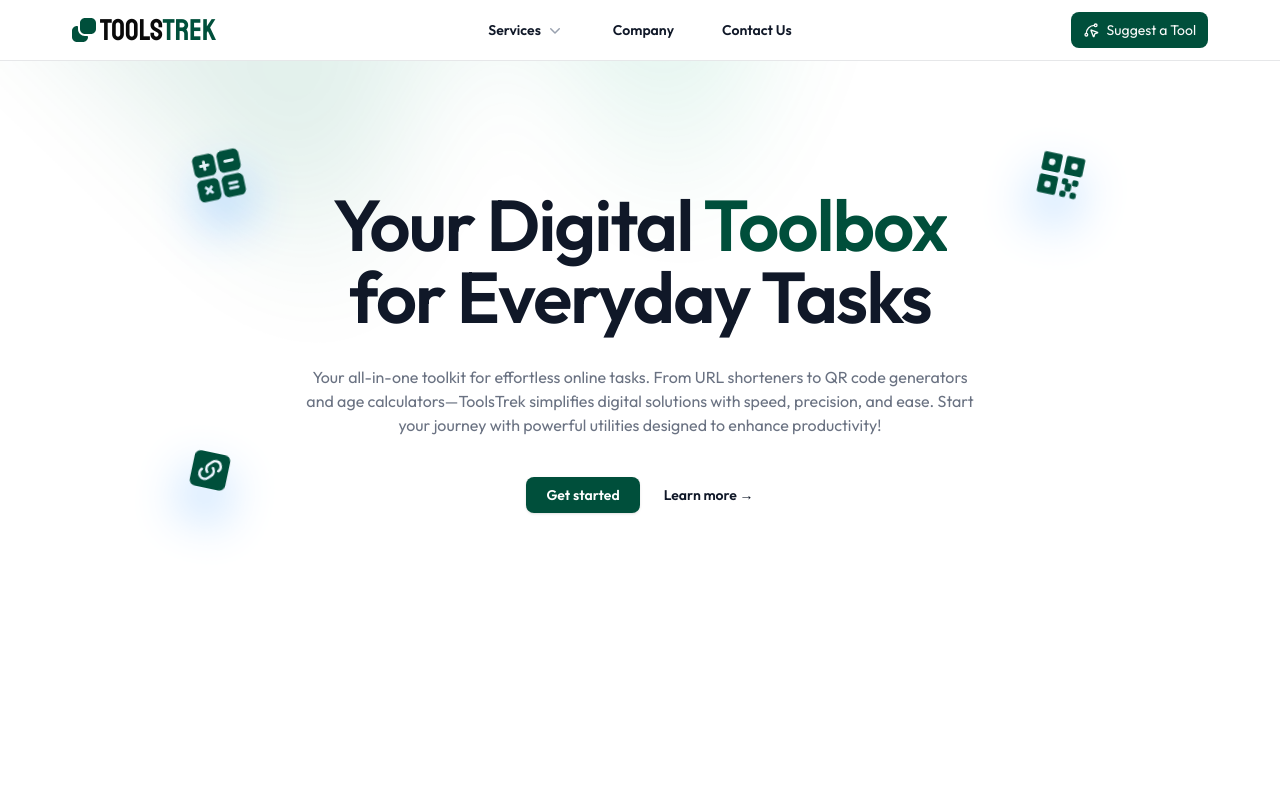
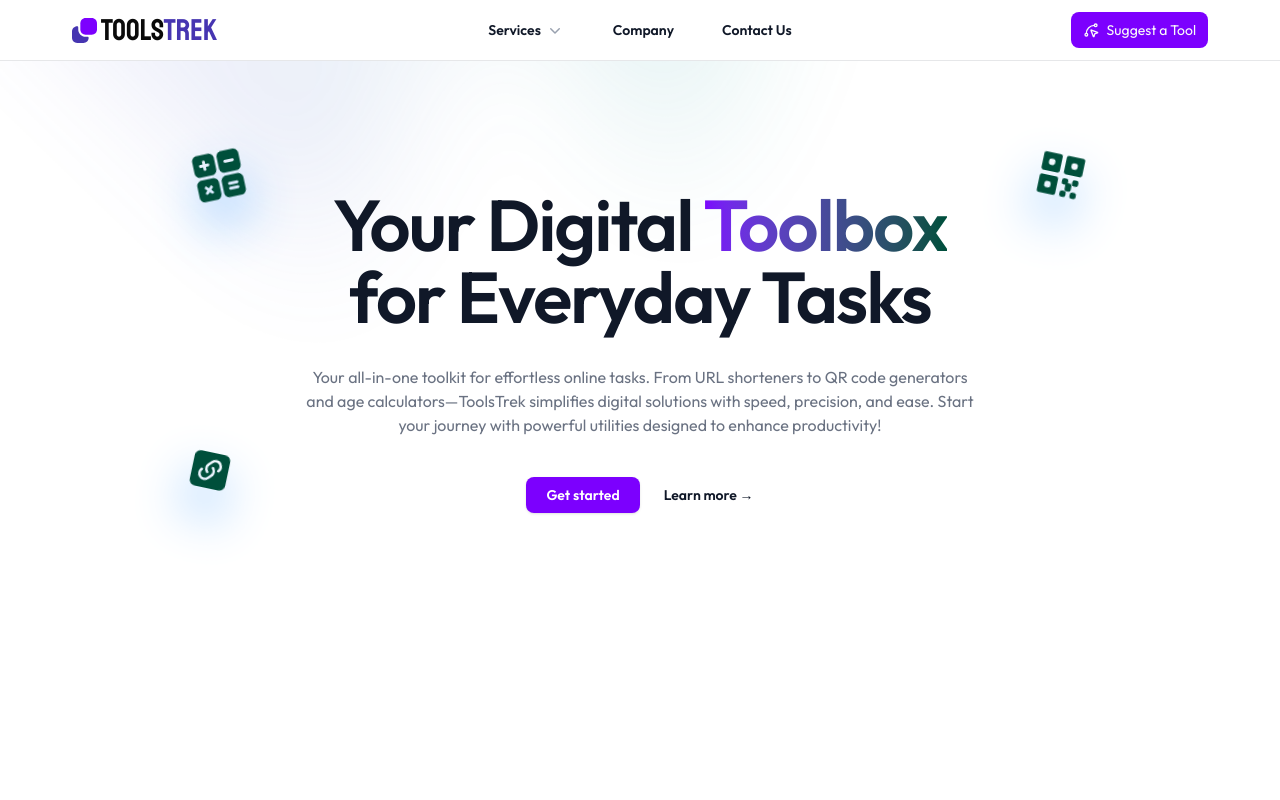
Before and after one commit to tasnimultas67/toolstrek, a Next.js app: page / in a window 1280 px wide. Shown: the top 800 px of the page. Built offline with nearby package versions, Linux system fonts and the light colour scheme.

Commit message:
feat: Update brand colors in CSS and adjust SVG sizes in Header component for improved visual consistency

```diff
--- a/app/globals.css
+++ b/app/globals.css
@@ -43,8 +43,8 @@
   --radius-xl: calc(var(--radius) + 4px);
 }
 @theme{
-  --color-brandColor: #004f3b;
-  --color-brandColorHover: #03251d;
+  --color-brandColor: #7C00FE;
+  --color-brandColorHover: #4635B1;
 
 }
 
--- a/app/tools-compo/Header.js
+++ b/app/tools-compo/Header.js
@@ -95,15 +95,22 @@ export default function Header() {
                   id="Layer_1"
                   data-name="Layer 1"
                   viewBox="0 0 24 24"
-                  width="50"
-                  height="50"
-                  className="size-6 fill-brandColor"
+                  width="25"
+                  height="25"
+                  classname="size-4 "
                 >
-                  <path d="m19,16h-6c-2.757,0-5-2.243-5-5v-6c0-2.757,2.243-5,5-5h6c2.757,0,5,2.243,5,5v6c0,2.757-2.243,5-5,5Zm-8,8h-6c-2.757,0-5-2.243-5-5v-6c0-2.757,2.243-5,5-5,.553,0,1,.448,1,1v2c0,3.86,3.141,7,7,7h2c.553,0,1,.448,1,1,0,2.757-2.243,5-5,5Z" />
+                  <path
+                    d="M 19 16 L 13 16 C 10.243 16 8 13.757 8 11 L 8 5 C 8 2.243 10.243 0 13 0 L 19 0 C 21.757 0 24 2.243 24 5 L 24 11 C 24 13.757 21.757 16 19 16 Z"
+                    className="fill-brandColor"
+                  />
+                  <path
+                    d="M 11 24 L 5 24 C 2.243 24 0 21.757 0 19 L 0 13 C 0 10.243 2.243 8 5 8 C 5.553 8 6 8.448 6 9 L 6 11 C 6 14.86 9.141 18 13 18 L 15 18 C 15.553 18 16 18.448 16 19 C 16 21.757 13.757 24 11 24 Z"
+                    className="fill-brandColorHover"
+                  />
                 </svg>
 
                 <h3 className={`text-3xl ${staatliches.className} `}>
-                  Tools<span className="text-brandColor">Trek</span>
+                  Tools<span className="text-brandColorHover">Trek</span>
                 </h3>
               </Link>
             </div>
```
